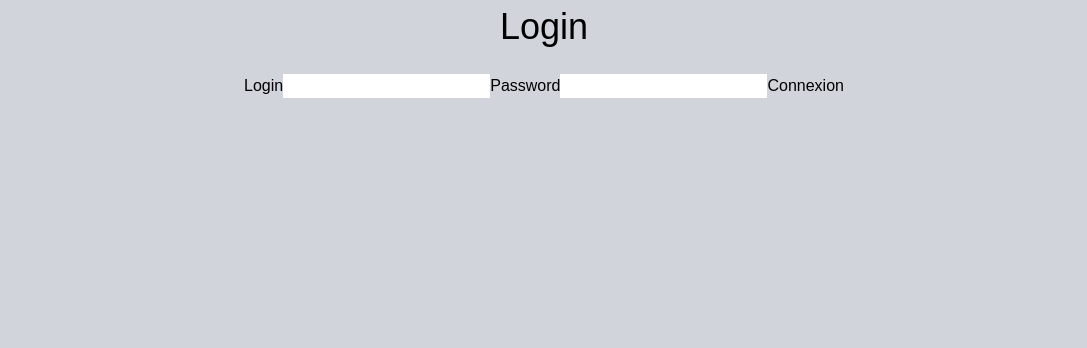
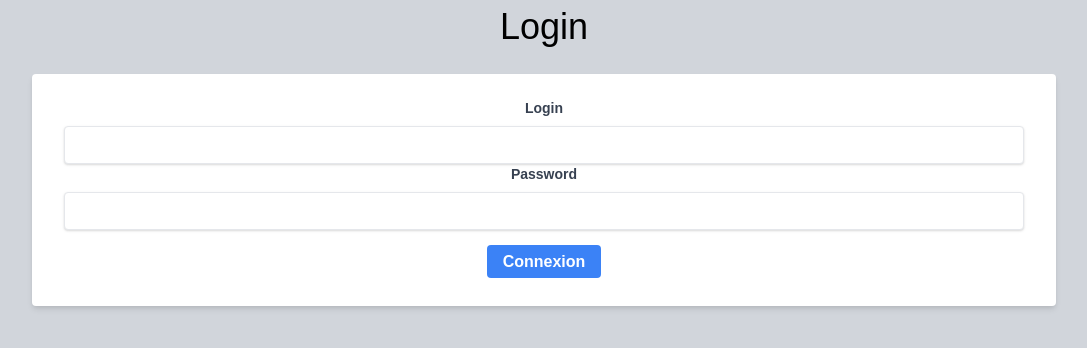
Before and after one commit to OwenCoogan/music_mag_vueJS, a Vue app: page /login in a window 1280 px wide. Shown: the top 348 px of the page, without its empty margins (96-1183 px from the left). Built offline with nearby package versions, Linux system fonts and the light colour scheme.

Commit message:
adding style

```diff
--- a/server/db.json
+++ b/server/db.json
@@ -127,7 +127,7 @@
     "id": 1,
     "name": "Coldplay",
     "country": "Great Britain",
-    "avatar": "https://upload.wikimedia.org/wikipedia/en/1/1d/Coldplay_shot_by_Marcus_Haney_01.png",
+    "avatar": "https://cdn-elle.ladmedia.fr/var/plain_site/storage/images/loisirs/musique/news/coldplay-devoile-son-nouveau-single-adventure-of-a-lifetime-3009999/57620315-1-fre-FR/Coldplay-devoile-son-nouveau-single-Adventure-of-a-Lifetime.jpg",
     "genreId": 1,
     "likes": 100310,
     "description": "Il est formé par l'auteur-compositeur-interprète Chris Martin et le guitariste Jon Buckland. Le bassiste Guy Berryman rejoint ensuite le groupe, avant que le batteur Will Champion ne vienne compléter le quatuor."
--- a/src/assets/css/app.css
+++ b/src/assets/css/app.css
@@ -21,6 +21,9 @@ body{
     display:block;
     width:80%;
     margin:auto;
+}
+.margin-bottom{
+    margin-bottom:20px;
 }
 .article-card,.artist-card{
     text-align: center;
--- a/src/components/ui-elements/Header.vue
+++ b/src/components/ui-elements/Header.vue
@@ -5,6 +5,8 @@
           <router-link to="/">Home</router-link>
           <router-link to="/artists">Artists</router-link>
           <router-link to="/articles">News</router-link>
+          <router-link to="/register">S'inscrire</router-link>
+          <router-link to="/login">Connexion</router-link>
         </nav>
     </header>
 </template>
--- a/src/views/Artist.vue
+++ b/src/views/Artist.vue
@@ -12,14 +12,14 @@
         <p class="genre">{{ artist.genre }}</p>
     </div>
     <div class="grid grid-flow-row grid-cols-3 grid-rows-2 gap-4">
-      <div class="article-card my-1 px-1 w-full lg:my-4 rounded-lg shadow-lg" v-for="concert in artist.concerts" :key="concert.name">
+      <div class="article-card my-1 px-1 w-full lg:my-4 rounded-lg shadow-lg" v-for="concert in this.artist.concerts" :key="concert.name">
         <p class="genre">{{ concert.name }}</p>
         <p class="genre">{{ concert.date }}</p>
       </div>
     </div>
 
     <div class="grid grid-flow-row grid-cols-3 grid-rows-2 gap-4">
-      <div class="article-card my-1 px-1 w-full lg:my-4 rounded-lg shadow-lg" v-for="album in artist.albums" :key="album.name">
+      <div class="article-card my-1 px-1 w-full lg:my-4 rounded-lg shadow-lg" v-for="album in this.artist.albums" :key="album.name">
         <p class="genre">{{ album.name }}</p>
         <p class="genre">{{ album.date }}</p>
       </div>
@@ -54,20 +54,20 @@ export default {
         }
       })
       this.artist = res.data
-      const genre = await axios.get(`http://localhost:3000/genres/${res.data.genreId}`, {
+      const genre = await axios.get(`http://localhost:3000/genres/${this.artist.genreId}`, {
         headers: {
           Authorization: `Bearer ${token}`
         }
       })
       this.artist.genre = genre.data.name
-      const concerts = await axios.get(`http://localhost:3000/concerts?artistId=${res.data.id}`, {
+      const concerts = await axios.get(`http://localhost:3000/concerts?artistId=${this.artist.id}`, {
         headers: {
           Authorization: `Bearer ${token}`
         }
       })
       this.artist.concerts = concerts.data
 
-      const albums = await axios.get(`http://localhost:3000/albums?artistId=${res.data.id}`, {
+      const albums = await axios.get(`http://localhost:3000/albums?artistId=${this.artist.id}`, {
         headers: {
           Authorization: `Bearer ${token}`
         }
--- a/src/views/Login.vue
+++ b/src/views/Login.vue
@@ -1,11 +1,13 @@
 <template>
   <div>
     <h1> Login </h1>
-    <label>Login</label>
-    <input v-model="email"/>
-    <label>Password</label>
-    <input type="password" v-model="password"/>
-    <button @click="submitLogin">Connexion</button>
+    <form class="bg-white shadow-md rounded px-8 pt-6 pb-8 mb-4">
+    <label class="block text-gray-700 text-sm font-bold mb-2" >Login</label>
+    <input class="shadow appearance-none border rounded w-full py-2 px-3 text-gray-700 leading-tight focus:outline-none focus:shadow-outline" v-model="email"/>
+    <label class="block text-gray-700 text-sm font-bold mb-2">Password</label>
+    <input class="shadow appearance-none border rounded w-full py-2 px-3 text-gray-700 leading-tight focus:outline-none focus:shadow-outline margin-bottom" type="password" v-model="password"/>
+    <a class="bg-blue-500 hover:bg-blue-700 text-white font-bold py-2 px-4 rounded focus:outline-none focus:shadow-outline" @click="submitLogin">Connexion</a>
+    </form>
   </div>
 </template>
 
--- a/src/views/Register.vue
+++ b/src/views/Register.vue
@@ -1,15 +1,17 @@
 <template>
   <div>
     <h1> Inscription </h1>
-    <label>Email</label>
-    <input v-model="email"/>
-    <label>Password</label>
-    <input type="password" v-model="password"/>
-    <label>Prénom</label>
-    <input v-model="firstname"/>
-    <label>Nom</label>
-    <input v-model="lastname"/>
-    <button @click="submitForm">S'inscrire</button>
+    <form class="bg-white shadow-md rounded px-8 pt-6 pb-8 mb-4">
+    <label class="block text-gray-700 text-sm font-bold mb-2">Email</label>
+    <input class="shadow appearance-none border rounded w-full py-2 px-3 text-gray-700 leading-tight focus:outline-none focus:shadow-outline" v-model="email"/>
+    <label class="block text-gray-700 text-sm font-bold mb-2">Password</label>
+    <input class="shadow appearance-none border rounded w-full py-2 px-3 text-gray-700 leading-tight focus:outline-none focus:shadow-outline" type="password" v-model="password"/>
+    <label class="block text-gray-700 text-sm font-bold mb-2">Prénom</label>
+    <input class="shadow appearance-none border rounded w-full py-2 px-3 text-gray-700 leading-tight focus:outline-none focus:shadow-outline" v-model="firstname"/>
+    <label class="block text-gray-700 text-sm font-bold mb-2">Nom</label>
+    <input class="shadow appearance-none border rounded w-full py-2 px-3 text-gray-700 leading-tight focus:outline-none focus:shadow-outline" v-model="lastname"/>
+    </form>
+    <a class="bg-blue-500 hover:bg-blue-700 text-white font-bold py-2 px-4 rounded focus:outline-none focus:shadow-outline" @click="submitForm">S'inscrire</a>
   </div>
 </template>
 
```
